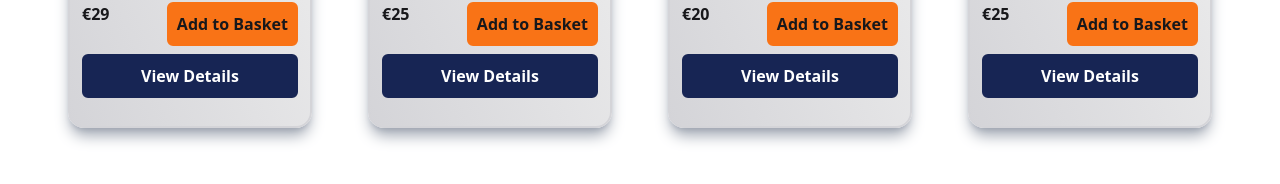
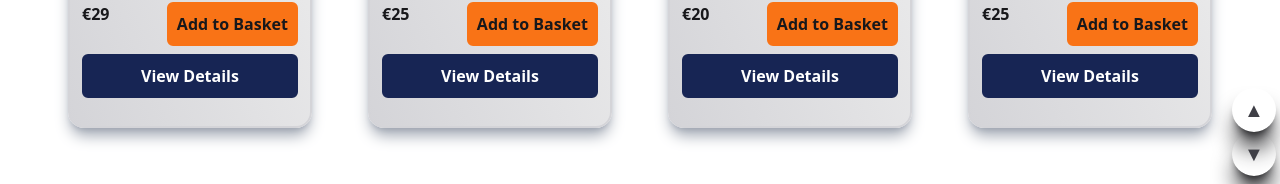
Before and after one commit to zahraRostami1999/shop-app, a React (Vite) app in the folder shop-app/: page /Products in a window 1280 px wide. Shown: the part 616-800 px from the top of the page. Built offline with nearby package versions, Linux system fonts and the light colour scheme; data requests are answered from the project's data file.

Commit message:
edit Products component: add up and down btn

```diff
--- a/shop-app/src/components/products/Products.jsx
+++ b/shop-app/src/components/products/Products.jsx
@@ -1,6 +1,7 @@
 import { useEffect, useState, useMemo } from "react";
 import Card from "../card/Card";
 import { getProducts } from "../../services/api";
+import React from "react";
 
 function Products() {
   const [productData, setProductData] = useState([]);
@@ -21,16 +22,63 @@ function Products() {
     return productData.filter((product) => product.brand === filter);
   }, [productData, filter]);
 
+  const scrollUp = () => {
+    window.scrollBy({ top: -window.innerHeight, behavior: "smooth" });
+  };
+
+  const scrollDown = () => {
+    window.scrollBy({ top: window.innerHeight-50, behavior: "smooth" });
+  };
+
   return (
     <>
-      <div className="mt-24 flex justify-around px-96 text-lg font-Poppins font-medium">
-        <button onClick={() => handleFilterProducts("All")} className="border-2 border-orange-400 w-24 h-10 rounded-md hover:bg-orange-400">All</button>
-        <button onClick={() => handleFilterProducts("Adidas")} className="border-2 border-orange-400 w-24 h-10 rounded-md hover:bg-orange-400">Adidas</button>
-        <button onClick={() => handleFilterProducts("Nike")} className="border-2 border-orange-400 w-24 h-10 rounded-md hover:bg-orange-400">Nike</button>
-        <button onClick={() => handleFilterProducts("Puma")} className="border-2 border-orange-400 w-24 h-10 rounded-md hover:bg-orange-400">Puma</button>
-        <button onClick={() => handleFilterProducts("Reebok")} className="border-2 border-orange-400 w-24 h-10 rounded-md hover:bg-orange-400">Reebok</button>
+      <div className="mt-24 flex justify-around px-96 text-lg font-Poppins font-medium ">
+        <button
+          onClick={() => handleFilterProducts("All")}
+          className="border-2 border-orange-400 w-24 h-10 rounded-md hover:bg-orange-400 transition-all duration-300"
+        >
+          All
+        </button>
+        <button
+          onClick={() => handleFilterProducts("Adidas")}
+          className="border-2 border-orange-400 w-24 h-10 rounded-md hover:bg-orange-400 transition-all duration-300"
+        >
+          Adidas
+        </button>
+        <button
+          onClick={() => handleFilterProducts("Nike")}
+          className="border-2 border-orange-400 w-24 h-10 rounded-md hover:bg-orange-400 transition-all duration-300"
+        >
+          Nike
+        </button>
+        <button
+          onClick={() => handleFilterProducts("Puma")}
+          className="border-2 border-orange-400 w-24 h-10 rounded-md hover:bg-orange-400 transition-all duration-300"
+        >
+          Puma
+        </button>
+        <button
+          onClick={() => handleFilterProducts("Reebok")}
+          className="border-2 border-orange-400 w-24 h-10 rounded-md hover:bg-orange-400 transition-all duration-300"
+        >
+          Reebok
+        </button>
       </div>
       <div className="mt-5 p-10 grid grid-cols-4 ">
+        <div className="fixed bottom-2 right-2 w-10">
+          <button
+            onClick={scrollUp}
+            className="text-zinc-700  text-center border-zinc-500 px-3 py-2  rounded-full shadow-xl shadow-zinc-900 hover:scale-95 transition duration-300 text-xl hover:text-zinc-800"
+          >
+            ▲
+          </button>
+          <button
+            onClick={scrollDown}
+            className="text-zinc-700  text-center border-zinc-500 px-3 py-2  rounded-full shadow-xl shadow-zinc-900 hover:scale-95 hover:text-zinc-800 transition duration-300 text-xl"
+          >
+            ▼
+          </button>
+        </div>
         {filteredProducts.map((product) => (
           <Card key={product.id} {...product} />
         ))}
@@ -38,5 +86,4 @@ function Products() {
     </>
   );
 }
-
 export default Products;
```
